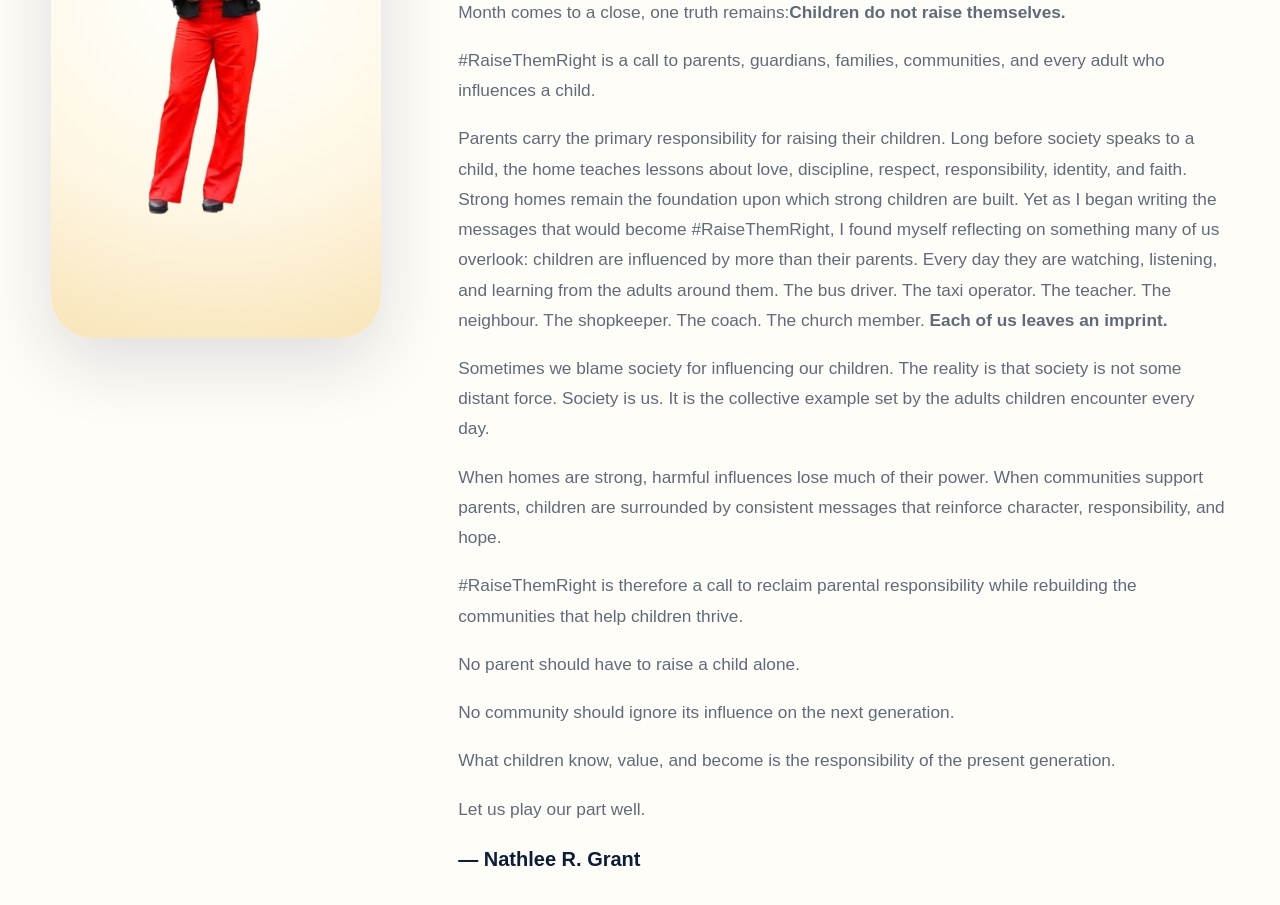
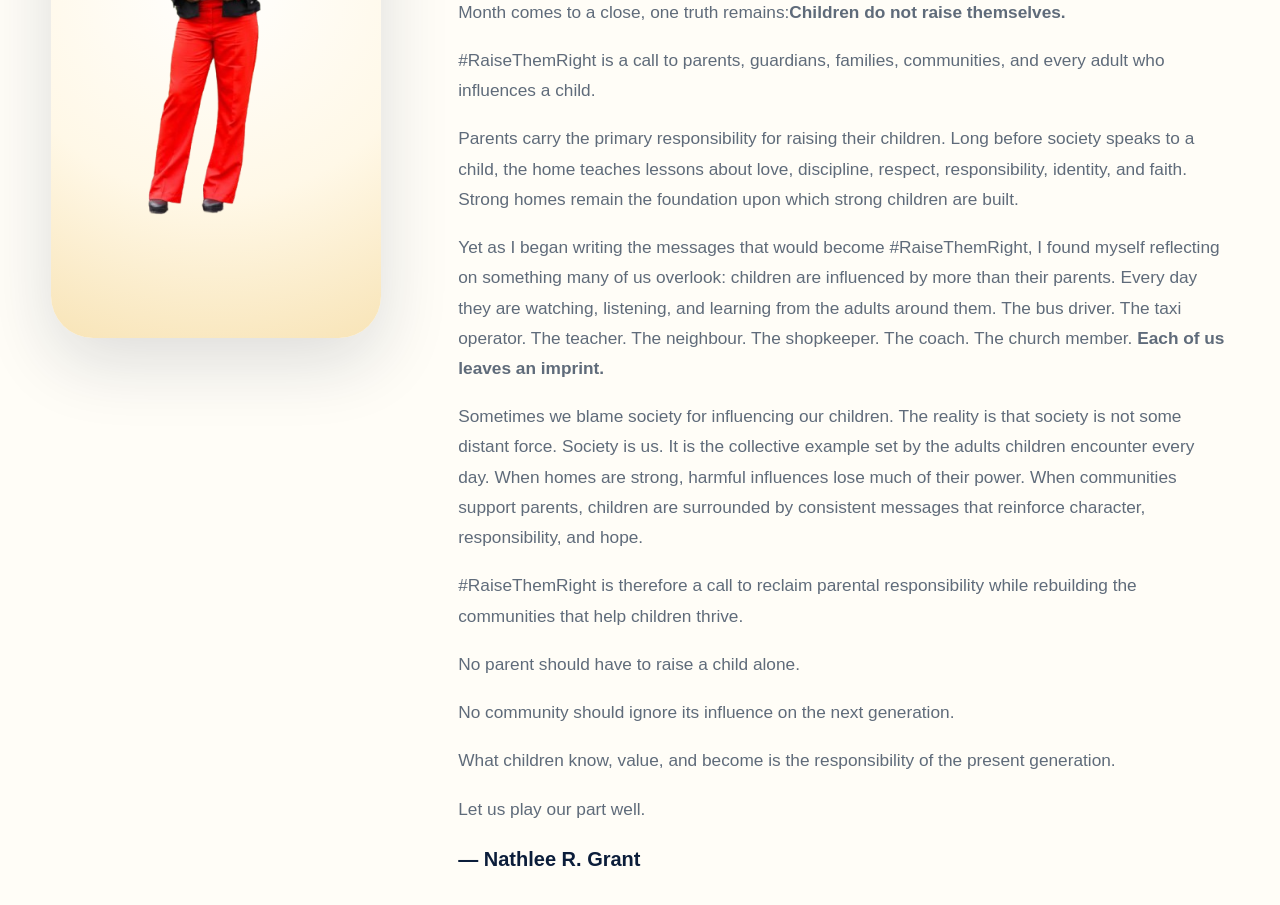
Before and after one commit to nathleegrant-lang/raise-them-right, a Next.js app: page / in a window 1280 px wide. Shown: the part 1860-2765 px from the top of the page. Built offline with nearby package versions, Linux system fonts and the light colour scheme.

Commit message:
Update page.tsx

```diff
--- a/src/app/page.tsx
+++ b/src/app/page.tsx
@@ -156,16 +156,17 @@ export default function Home() {
   <p> Parents carry the primary responsibility for raising their children. Long before society speaks to a child, the home teaches lessons about love,
     discipline, respect, responsibility, identity, and faith. Strong homes remain the foundation upon which strong children are built.
 
-  Yet as I began writing the messages that would become #RaiseThemRight, I found myself reflecting on something many of us overlook:
+  </p>
+           <p> Yet as I began writing the messages that would become #RaiseThemRight, I found myself reflecting on something many of us overlook:
     children are influenced by more than their parents. Every day they are watching, listening, and learning from the adults around them.
 
  The bus driver. The taxi operator. The teacher. The neighbour. The shopkeeper. The coach. The church member.
 
   <b> Each of us leaves an imprint. </b></p>
 
-  <p> Sometimes we blame society for influencing our children. The reality is that society is not some distant force. Society is us. It is the collective example set by the adults children encounter every day. </p>
-
-  <p> When homes are strong, harmful influences lose much of their power. When communities support parents, children are surrounded by consistent messages that reinforce character, responsibility, and hope. </p>
+  <p> Sometimes we blame society for influencing our children. The reality is that society is not some distant force. Society is us.
+    It is the collective example set by the adults children encounter every day.
+    When homes are strong, harmful influences lose much of their power. When communities support parents, children are surrounded by consistent messages that reinforce character, responsibility, and hope. </p>
 
   <p> #RaiseThemRight is therefore a call to reclaim parental responsibility while rebuilding the communities that help children thrive. </p>
 
```
